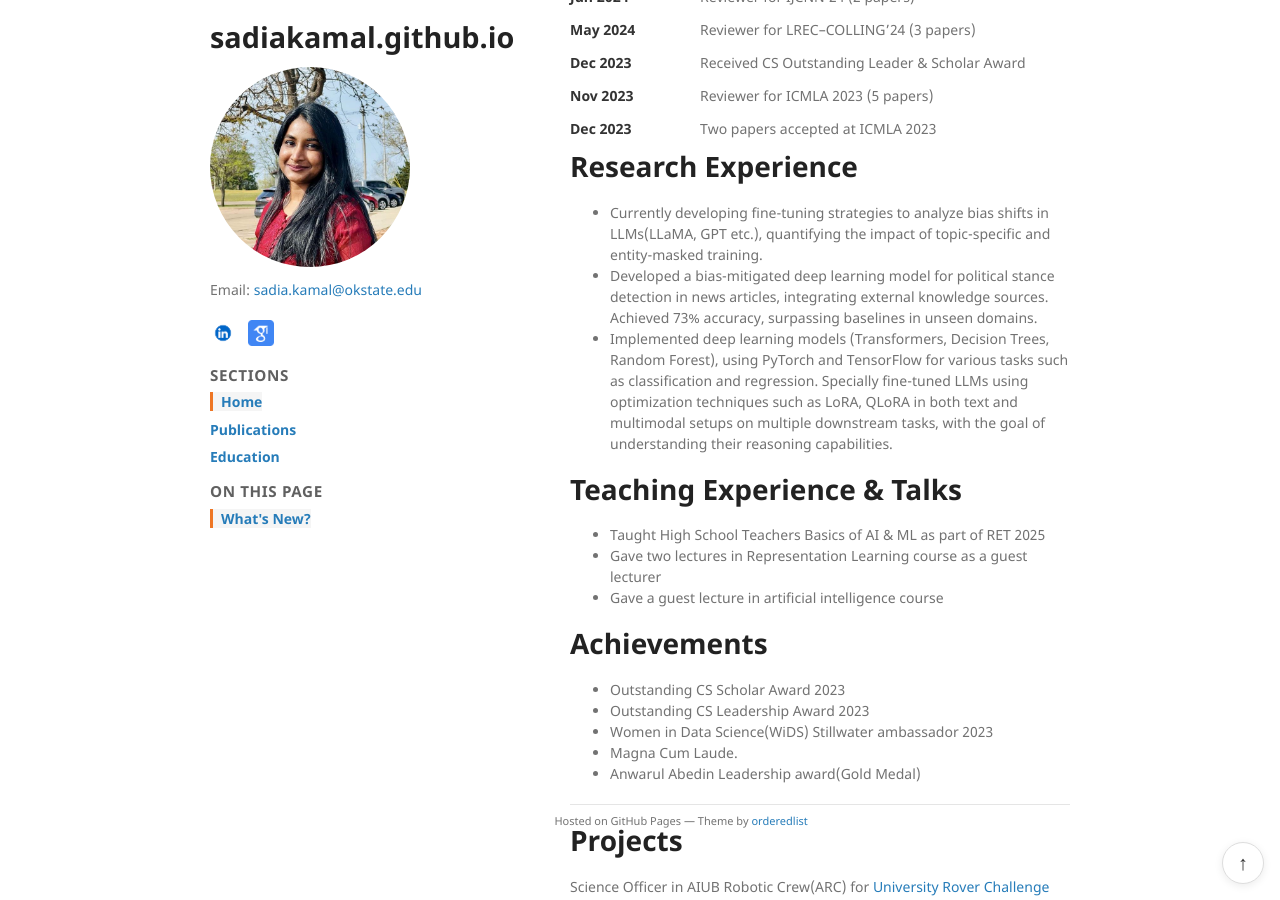
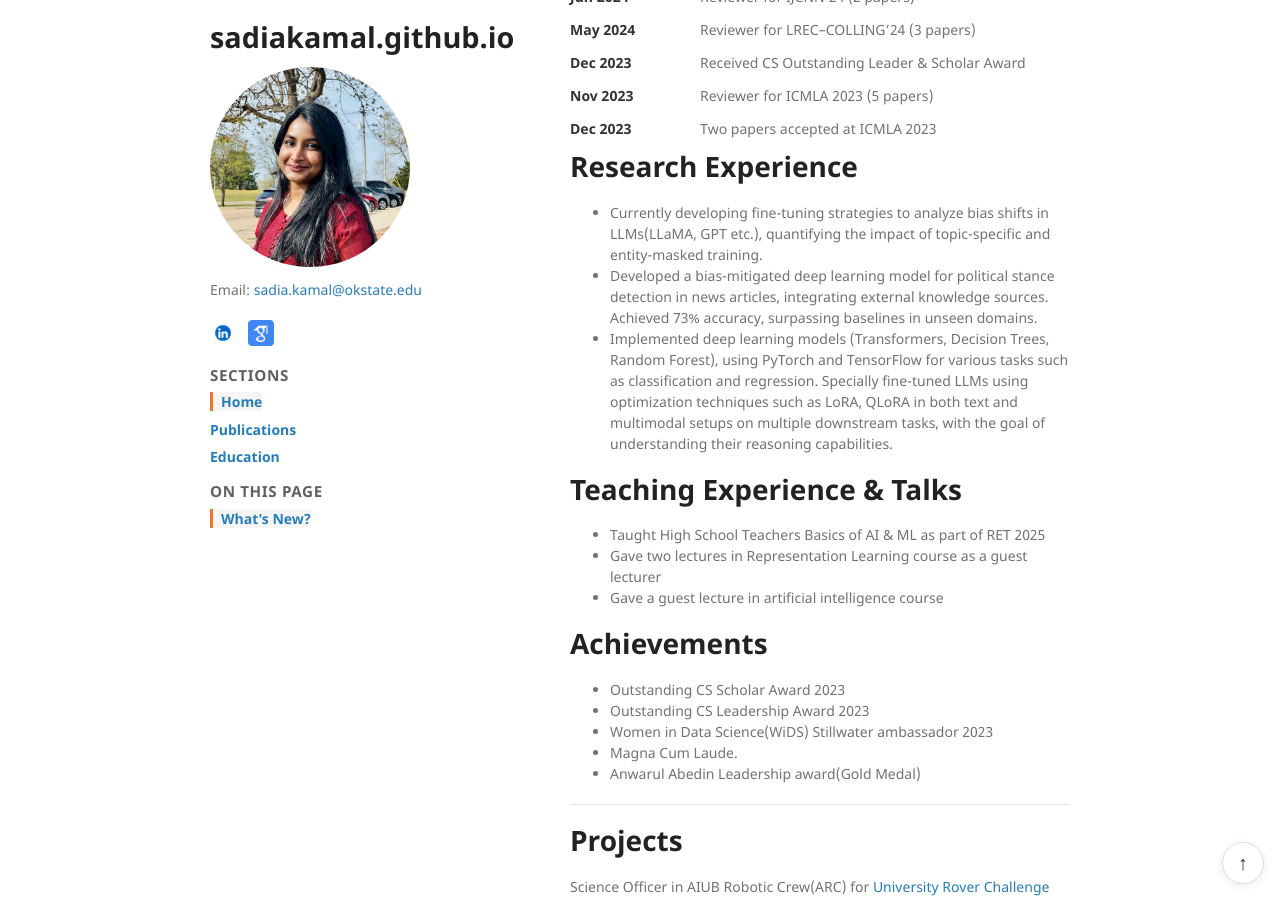
Before and after one commit to sadiakamal/sadiakamal.github.io, a Jekyll site: the page built from index.md, in a window 1280 px wide and 900 px high, scrolled down 556 px. Built offline with Jekyll 4.4.1, drawn with Linux system fonts in a browser that asks for light colours; the repository's description, which GitHub fills in, is left out.

Commit message:
Update default.html

```diff
--- a/_layouts/default.html
+++ b/_layouts/default.html
@@ -123,16 +123,7 @@
           {{ content }}
         </section>
 
-        <footer>
-          {% if site.github.is_project_page %}
-            <p>This project is maintained by
-              <a href="{{ site.github.owner_url }}">{{ site.github.owner_name }}</a>
-            </p>
-          {% endif %}
-          <p><small>Hosted on GitHub Pages &mdash; Theme by
-            <a href="https://github.com/orderedlist">orderedlist</a></small>
-          </p>
-        </footer>
+
       </main>
     </div>
 
```
